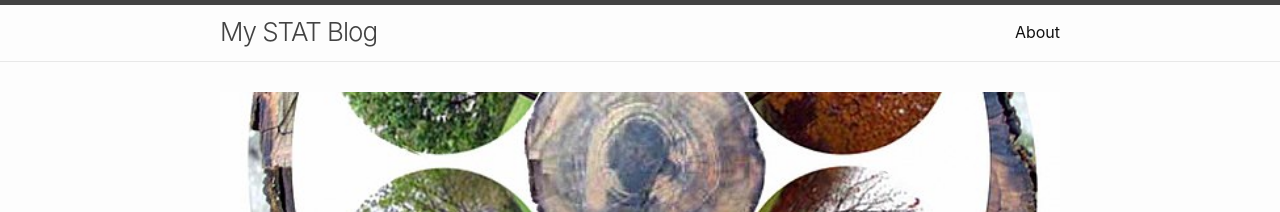
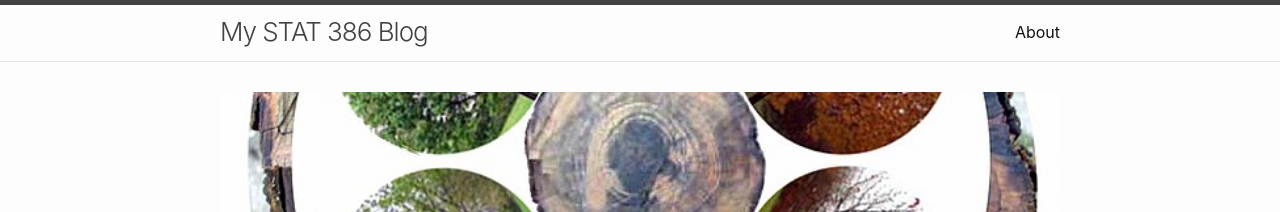
Before and after one commit to natelewis17/natelewis17.github.io, a Jekyll site: the page built from _posts/2023-09-01-tutorial.md, in a window 1280 px wide and 900 px high. Shown: the top 212 px of the window. Built offline with Jekyll 4.4.1, drawn with Linux system fonts in a browser that asks for light colours; comment, search, counter and statistics services are not loaded; part of the change alters nothing that is shown.

Commit message:
fix typo in _config.yml

```diff
--- a/_config.yml
+++ b/_config.yml
@@ -18,9 +18,9 @@
 # You can create any custom variable you would like, and they will be accessible
 # in the templates via {{ site.myvariable }}.
 
-title: My STAT Blog
+title: My STAT 386 Blog
 email: nl239@byu.edu
-description: "A blog I'm maing for my STAT 386 class at BYU"
+description: "A blog I'm making for my Data Science Process class at BYU"
 baseurl:
 url: "https://natelewis17.github.io" #  change this to "https://<your-github-username>.github.io"
 image: https://source.unsplash.com/random
```
